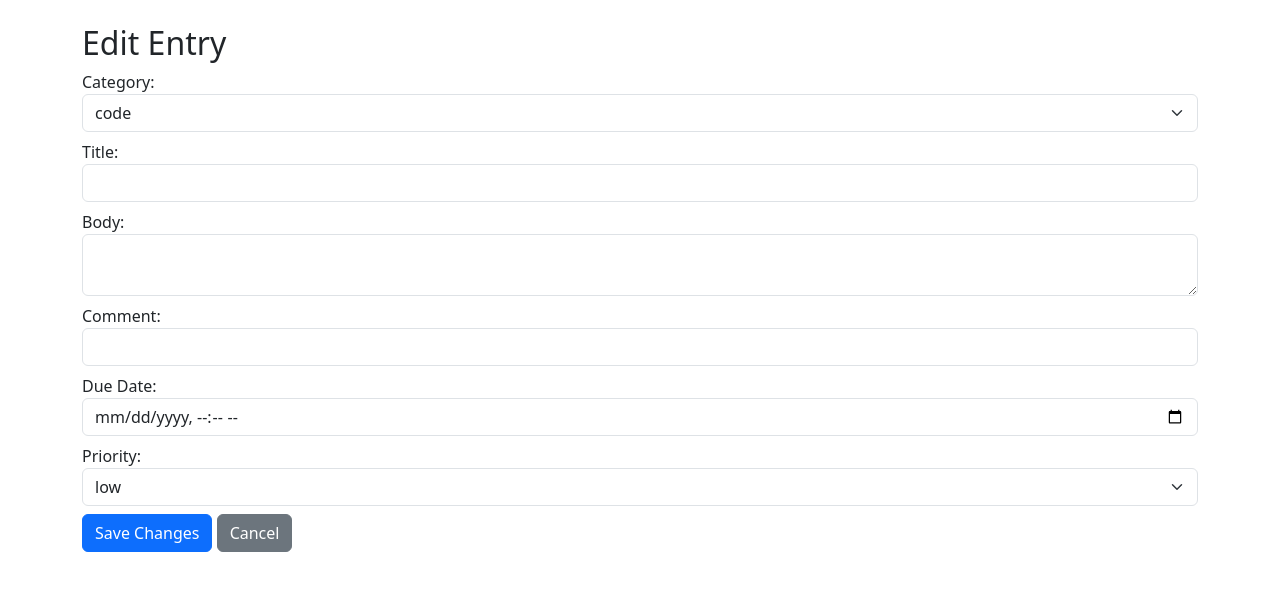
After one commit to kevinli-webbertech/quant, a Flask app: page /edit/1 in a window 1280 px wide. The commit adds this page. Shown: the top 591 px of the page. Run offline with Flask 3, Linux system fonts and the light colour scheme; data that the repository does not hold is empty.

Commit message:
add edit/delete function

```diff
--- a/13F/scratch_system/backend/app.py
+++ b/13F/scratch_system/backend/app.py
@@ -1,21 +1,15 @@
 from flask import Flask, render_template, request, redirect
 from symbol_db import (
-    create_tables,
-    add_tag,
-    add_symbol,
-    link_symbol_to_tags,
-    search_symbols_by_tag
+    create_tables, add_tag, add_symbol, link_symbol_to_tags,
+    search_symbols_by_tag, get_symbol_by_id, delete_symbol, update_symbol
 )
 
 app = Flask(__name__)
-
-# Create tables at app startup
 create_tables()
 
 @app.route("/", methods=["GET", "POST"])
 def index():
     if request.method == "POST":
-        # Handle form submission to add a new symbol
         category = request.form["category"]
         title = request.form["title"]
         body = request.form["body"]
@@ -23,20 +17,15 @@ def index():
         due_date = request.form["due_date"]
         priority = request.form["priority"]
         tags_input = request.form["tags"]
+        tag_list = [tag.strip() for tag in tags_input.split(",") if tag.strip()]
 
-        # Save the new symbol entry
         symbol_id = add_symbol(category, title, body, comment, due_date, priority)
-
-        # Process tags
-        tag_list = [tag.strip() for tag in tags_input.split(",") if tag.strip()]
         for tag in tag_list:
             add_tag(tag)
         link_symbol_to_tags(symbol_id, tag_list)
 
-        # Redirect to home page after successful add
         return redirect("/")
 
-    # Initial GET request (show empty form)
     return render_template("index.html", results=None)
 
 @app.route("/search", methods=["GET"])
@@ -45,5 +34,25 @@ def search():
     results = search_symbols_by_tag(tag) if tag else []
     return render_template("index.html", results=results, tag=tag)
 
+@app.route("/delete/<int:symbol_id>", methods=["POST"])
+def delete(symbol_id):
+    delete_symbol(symbol_id)
+    return redirect("/")
+
+@app.route("/edit/<int:symbol_id>", methods=["GET", "POST"])
+def edit(symbol_id):
+    if request.method == "POST":
+        category = request.form["category"]
+        title = request.form["title"]
+        body = request.form["body"]
+        comment = request.form["comment"]
+        due_date = request.form["due_date"]
+        priority = request.form["priority"]
+        update_symbol(symbol_id, category, title, body, comment, due_date, priority)
+        return redirect("/")
+
+    symbol = get_symbol_by_id(symbol_id)
+    return render_template("edit.html", symbol=symbol)
+
 if __name__ == "__main__":
     app.run(debug=True)
--- a/13F/scratch_system/backend/symbol_db.py
+++ b/13F/scratch_system/backend/symbol_db.py
@@ -1,12 +1,13 @@
 import sqlite3
 from datetime import datetime
 
-DB_NAME = "symbol_tracker.db"
+DB_NAME = "scratch.db"  # You can rename this if you'd like
 
 def create_tables():
     conn = sqlite3.connect(DB_NAME)
     cursor = conn.cursor()
 
+    # Tags table
     cursor.execute('''
     CREATE TABLE IF NOT EXISTS tag (
         id INTEGER PRIMARY KEY AUTOINCREMENT,
@@ -14,6 +15,7 @@ def create_tables():
     )
     ''')
 
+    # Symbols table (main content)
     cursor.execute('''
     CREATE TABLE IF NOT EXISTS symbol (
         id INTEGER PRIMARY KEY AUTOINCREMENT,
@@ -28,6 +30,7 @@ def create_tables():
     )
     ''')
 
+    # Many-to-many tag linkage table
     cursor.execute('''
     CREATE TABLE IF NOT EXISTS symbol_tag (
         symbol_id INTEGER,
@@ -49,7 +52,7 @@ def add_tag(tag_name):
         cursor.execute("INSERT INTO tag (tag_name) VALUES (?)", (tag_name,))
         conn.commit()
     except sqlite3.IntegrityError:
-        print(f"Tag '{tag_name}' already exists.")
+        pass  # tag already exists
     conn.close()
 
 
@@ -77,9 +80,7 @@ def link_symbol_to_tags(symbol_id, tag_names):
             try:
                 cursor.execute("INSERT INTO symbol_tag (symbol_id, tag_id) VALUES (?, ?)", (symbol_id, tag_id))
             except sqlite3.IntegrityError:
-                pass  # Already linked
-        else:
-            print(f"Tag '{tag_name}' does not exist.")
+                pass  # already linked
     conn.commit()
     conn.close()
 
@@ -99,30 +100,31 @@ def search_symbols_by_tag(tag_name):
     return results
 
 
-# ---------- Example Usage ----------
+def get_symbol_by_id(symbol_id):
+    conn = sqlite3.connect(DB_NAME)
+    cursor = conn.cursor()
+    cursor.execute("SELECT * FROM symbol WHERE id = ?", (symbol_id,))
+    symbol = cursor.fetchone()
+    conn.close()
+    return symbol
 
-if __name__ == "__main__":
-    create_tables()
 
-    # Add tags
-    add_tag("java")
-    add_tag("binary tree")
+def delete_symbol(symbol_id):
+    conn = sqlite3.connect(DB_NAME)
+    cursor = conn.cursor()
+    cursor.execute("DELETE FROM symbol_tag WHERE symbol_id = ?", (symbol_id,))
+    cursor.execute("DELETE FROM symbol WHERE id = ?", (symbol_id,))
+    conn.commit()
+    conn.close()
 
-    # Add a symbol
-    symbol_id = add_symbol(
-        category="code",
-        title="Java Binary Search Tree Insert",
-        body="public class TreeNode {...}",  # Replace with real code
-        comment="Leetcode question reference",
-        due_date="2025-05-01 00:00:00",
-        priority="medium"
-    )
 
-    # Link symbol to tags
-    link_symbol_to_tags(symbol_id, ["java", "binary tree"])
-
-    # Search by tag
-    matches = search_symbols_by_tag("java")
-    for row in matches:
-        print("ID:", row[0], "| Title:", row[1], "| Category:", row[2], "| Priority:", row[3])
-        print("Body:", row[4][:100] + "...\n")
+def update_symbol(symbol_id, category, title, body, comment, due_date, priority):
+    conn = sqlite3.connect(DB_NAME)
+    cursor = conn.cursor()
+    cursor.execute('''
+        UPDATE symbol
+        SET category = ?, title = ?, body = ?, comment = ?, due_date = ?, priority = ?, last_updated_time = CURRENT_TIMESTAMP
+        WHERE id = ?
+    ''', (category, title, body, comment, due_date, priority, symbol_id))
+    conn.commit()
+    conn.close()
--- /dev/null
+++ b/13F/scratch_system/backend/templates/edit.html
@@ -0,0 +1,48 @@
+<!DOCTYPE html>
+<html>
+<head>
+    <title>Edit Entry</title>
+    <link rel="stylesheet" href="https://cdn.jsdelivr.net/npm/bootstrap@5.3.0/dist/css/bootstrap.min.css">
+</head>
+<body class="p-4">
+<div class="container">
+    <h2>Edit Entry</h2>
+    <form method="POST">
+        <div class="mb-2">
+            <label>Category:</label>
+            <select name="category" class="form-select" required>
+                {% for c in ['code', 'symbol', 'event', 'kb'] %}
+                <option value="{{ c }}" {% if c == symbol[1] %}selected{% endif %}>{{ c }}</option>
+                {% endfor %}
+            </select>
+        </div>
+        <div class="mb-2">
+            <label>Title:</label>
+            <input type="text" name="title" class="form-control" value="{{ symbol[2] }}" required>
+        </div>
+        <div class="mb-2">
+            <label>Body:</label>
+            <textarea name="body" class="form-control">{{ symbol[3] }}</textarea>
+        </div>
+        <div class="mb-2">
+            <label>Comment:</label>
+            <input type="text" name="comment" class="form-control" value="{{ symbol[4] }}">
+        </div>
+        <div class="mb-2">
+            <label>Due Date:</label>
+            <input type="datetime-local" name="due_date" class="form-control" value="{{ symbol[6]|replace(' ', 'T') }}">
+        </div>
+        <div class="mb-2">
+            <label>Priority:</label>
+            <select name="priority" class="form-select">
+                {% for p in ['low', 'medium', 'high'] %}
+                <option value="{{ p }}" {% if p == symbol[7] %}selected{% endif %}>{{ p }}</option>
+                {% endfor %}
+            </select>
+        </div>
+        <button class="btn btn-primary" type="submit">Save Changes</button>
+        <a href="/" class="btn btn-secondary">Cancel</a>
+    </form>
+</div>
+</body>
+</html>
--- a/13F/scratch_system/backend/templates/index.html
+++ b/13F/scratch_system/backend/templates/index.html
@@ -5,7 +5,6 @@
     <link rel="stylesheet" href="https://cdn.jsdelivr.net/npm/bootstrap@5.3.0/dist/css/bootstrap.min.css">
 </head>
 <body class="p-4">
-
 <div class="container">
     <h1 class="mb-4">Coding Scratch System</h1>
 
@@ -68,6 +67,10 @@
                 <li class="list-group-item">
                     <strong>{{ row[1] }}</strong> | Category: {{ row[2] }} | Priority: {{ row[3] }}
                     <pre style="white-space: pre-wrap">{{ row[4][:200] }}...</pre>
+                    <form action="/delete/{{ row[0] }}" method="POST" style="display:inline;">
+                        <button class="btn btn-sm btn-danger" onclick="return confirm('Delete this entry?')">Delete</button>
+                    </form>
+                    <a href="/edit/{{ row[0] }}" class="btn btn-sm btn-secondary">Edit</a>
                 </li>
             {% endfor %}
         </ul>
@@ -75,6 +78,5 @@
         <p>No results found for "{{ tag }}".</p>
     {% endif %}
 </div>
-
 </body>
 </html>
```
Also changed, not shown: 13F/scratch_system/backend/scratch.db (added).
